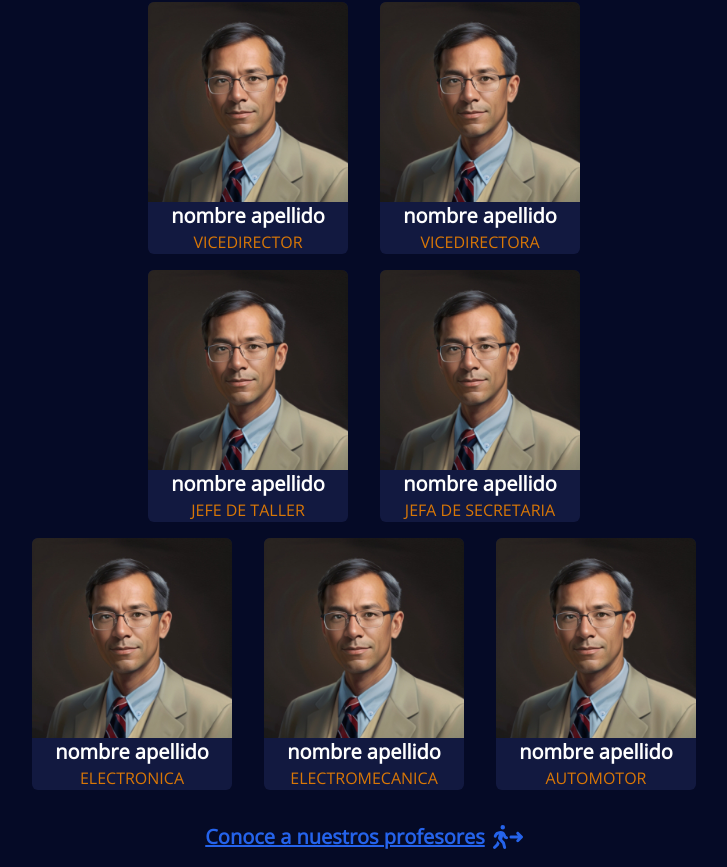
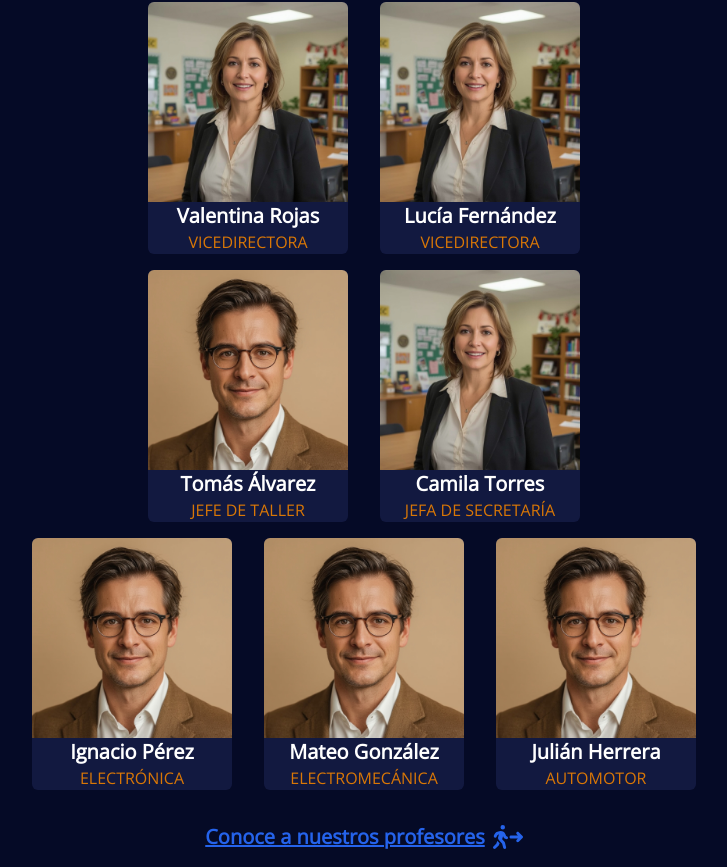
Before and after one commit to EnzoBorrelli/EESTN5-webPage, a Next.js app: page /autoridades in a window 1280 px wide. Shown: the part 433-1300 px from the top of the page, without its empty margins (276-1003 px from the left). Built offline with nearby package versions, Linux system fonts and the light colour scheme.

Commit message:
added demo information

```diff
--- a/app/(secciones)/(conocenos)/autoridades/page.tsx
+++ b/app/(secciones)/(conocenos)/autoridades/page.tsx
@@ -12,53 +12,53 @@ export default function Autoridades() {
       </h1>
       <section className="flex justify-center">
         <AutoridadCard
-          src="/imgs/teacherDefault.jpg"
-          nombre="nombre apellido"
-          cargo="director"
+          src="/imgs/placeholders/maleDirective.jpg"
+          nombre="Santiago Díaz"
+          cargo="Director"
         />
       </section>
       <section className="flex flex-col items-center justify-center gap-8 my-4 md:flex-row">
         <AutoridadCard
-          src="/imgs/teacherDefault.jpg"
-          nombre="nombre apellido"
-          cargo="vicedirector"
+          src="/imgs/placeholders/femaleDirective.jpg"
+          nombre="Valentina Rojas"
+          cargo="Vicedirectora"
         />
         <AutoridadCard
-           src="/imgs/teacherDefault.jpg"
-          nombre="nombre apellido"
-          cargo="vicedirectora"
+          src="/imgs/placeholders/femaleDirective.jpg"
+          nombre="Lucía Fernández"
+          cargo="Vicedirectora"
         />
       </section>
       <section className="flex flex-col items-center justify-center gap-8 my-4 md:flex-row">
         <AutoridadCard
-          src="/imgs/teacherDefault.jpg"
-          nombre="nombre apellido"
-          cargo="jefe de taller"
+          src="/imgs/placeholders/maleDirective.jpg"
+          nombre="Tomás Álvarez"
+          cargo="Jefe de taller"
         />
         <AutoridadCard
-         src="/imgs/teacherDefault.jpg"
-          nombre="nombre apellido"
-          cargo="jefa de secretaria"
+          src="/imgs/placeholders/femaleDirective.jpg"
+          nombre="Camila Torres"
+          cargo="Jefa de secretaría"
         />
       </section>
       <section className="flex flex-col items-center justify-center gap-8 my-4 md:flex-row">
         <AutoridadCard
-           src="/imgs/teacherDefault.jpg"
-          nombre="nombre apellido"
-          cargo="Electronica"
+          src="/imgs/placeholders/maleDirective.jpg"
+          nombre="Ignacio Pérez"
+          cargo="Electrónica"
         />
         <AutoridadCard
-           src="/imgs/teacherDefault.jpg"
-          nombre="nombre apellido"
-          cargo="Electromecanica"
+          src="/imgs/placeholders/maleDirective.jpg"
+          nombre="Mateo González"
+          cargo="Electromecánica"
         />
         <AutoridadCard
-          src="/imgs/teacherDefault.jpg"
-          nombre="nombre apellido"
+          src="/imgs/placeholders/maleDirective.jpg"
+          nombre="Julián Herrera"
           cargo="Automotor"
         />
       </section>
-      <ToNextPage label="Conoce a nuestros profesores" href="/profesores"/>
+      <ToNextPage label="Conoce a nuestros profesores" href="/profesores" />
     </main>
   );
 }
--- a/app/(secciones)/(conocenos)/pasantias/page.tsx
+++ b/app/(secciones)/(conocenos)/pasantias/page.tsx
@@ -97,26 +97,26 @@ export default function Pasantia() {
         </h2>
         <article className="flex flex-col items-center gap-4">
           <p>
-            Aqui encontrara una lista de las empresas afiliadas con la
+            Aquí encontrará una lista de las empresas afiliadas con la
             institución
           </p>
           <ul className="grid grid-cols-3 grid-rows-4 gap-4">
-            <li>nombre de empresa</li>
-            <li>nombre de empresa</li>
-            <li>nombre de empresa</li>
-            <li>nombre de empresa</li>
-            <li>nombre de empresa</li>
-            <li>nombre de empresa</li>
-            <li>nombre de empresa</li>
-            <li>nombre de empresa</li>
-            <li>nombre de empresa</li>
-            <li>nombre de empresa</li>
-            <li>nombre de empresa</li>
-            <li>nombre de empresa</li>
+            <li>TecnoMec S.A.</li>
+            <li>ElectroServ SRL</li>
+            <li>AutoSolutions</li>
+            <li>IngeTools</li>
+            <li>Industria Delta</li>
+            <li>MechaPro</li>
+            <li>Grupo Volt</li>
+            <li>Neumática Plus</li>
+            <li>Sistemas López</li>
+            <li>Fábrica NOVA</li>
+            <li>Taller Integral</li>
+            <li>Red Automatix</li>
           </ul>
         </article>
       </section>
-      <ToNextPage label="Conoce a nuestra Cooperadora" href="/cooperadora"/>
+      <ToNextPage label="Conoce a nuestra Cooperadora" href="/cooperadora" />
     </main>
   );
 }
```
